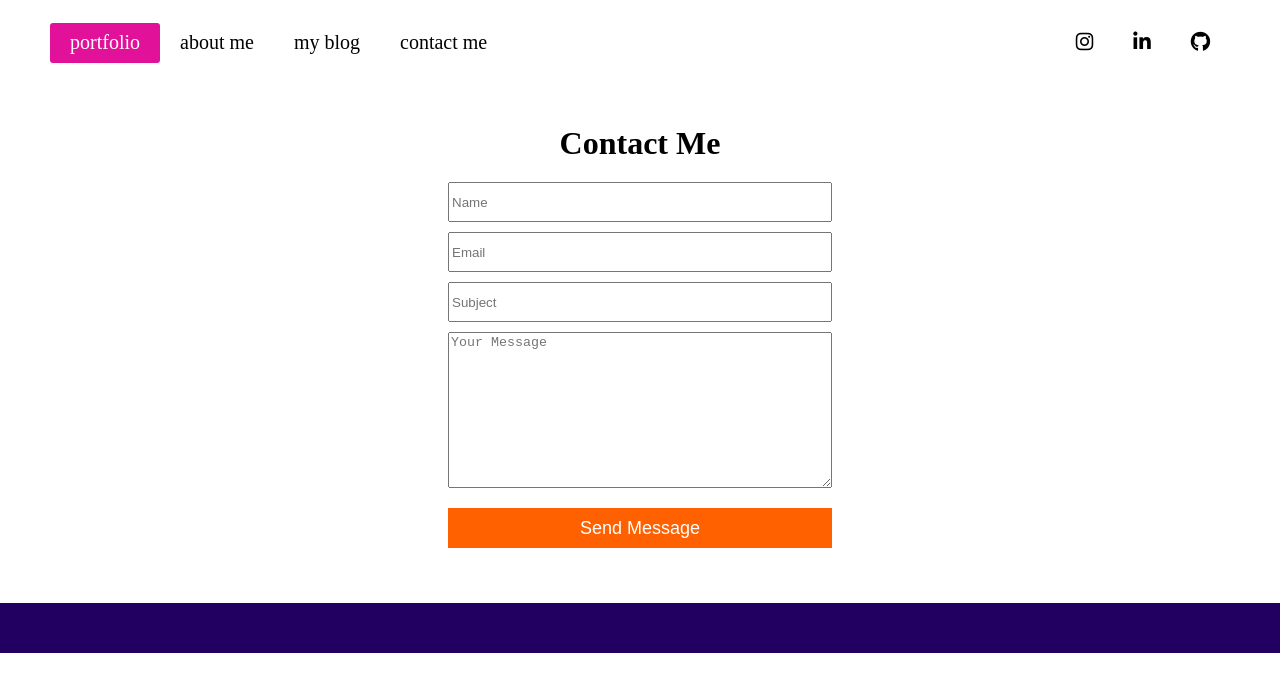
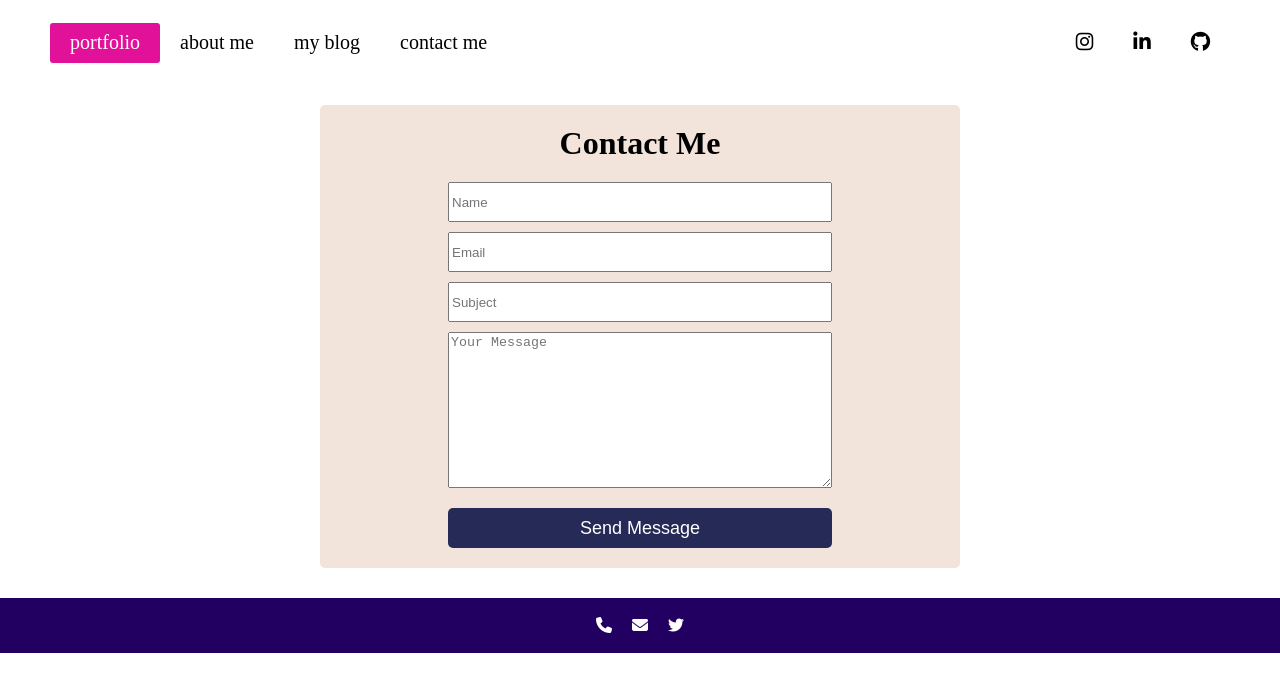
Before and after one commit to edaadas1/my-Portfolio, a plain HTML site: page contact-me.html in a window 1280 px wide. Drawn offline with Linux system fonts and the light colour scheme.

Commit message:
Contact Me footer part is added.

```diff
--- a/contact-me.html
+++ b/contact-me.html
@@ -35,7 +35,11 @@
            </div>
         </div>
         <div class="contact-me-footer">
-
+            <ul>
+                <li><a href=""><i class="fa-solid fa-phone"></i></a> </li>
+                <li><a href=""><i class="fa-solid fa-envelope"></a></i></li>
+                <li><a href=""><i class="fa-brands fa-twitter"></i></a></li>
+            </ul>
         </div>
     </div>
 
--- a/main.scss
+++ b/main.scss
@@ -119,6 +119,9 @@ body{
             justify-content: center;
             align-items: center;
             padding-top: 20px;
+            padding-bottom: 20px;
+            background-color: #F2E3DB;
+            border-radius: 5px;
             h1{
                 margin-bottom: 20px;
             }
@@ -134,10 +137,11 @@ body{
                 width: 60%;
                 height: 40px;
                 margin-top: 20px;
-                background-color: #FF6000;
+                background-color: #262A56;
                 color: white;
                 font-size: 18px;
                 border: none;
+                border-radius: 5px;
                 &:hover{
                     cursor: pointer;
                 }
@@ -149,8 +153,23 @@ body{
         justify-content: center;
         align-items: center;
         width: 100%;
-        height: 50px;
+        height: 55px;
         background-color: #210062;
-        margin-top: 55px;
+        margin-top: 30px;
+        ul{
+            display: flex;
+            justify-content: space-evenly;
+            align-items: center;
+            list-style-type: none;
+            padding: 0;
+            li{
+                margin: 10px;
+                a{
+                    i{
+                        color: white;
+                    }
+                }
+            }
+        }
     }
 }
```
Also changed, not shown: main.css, 1 other file.
